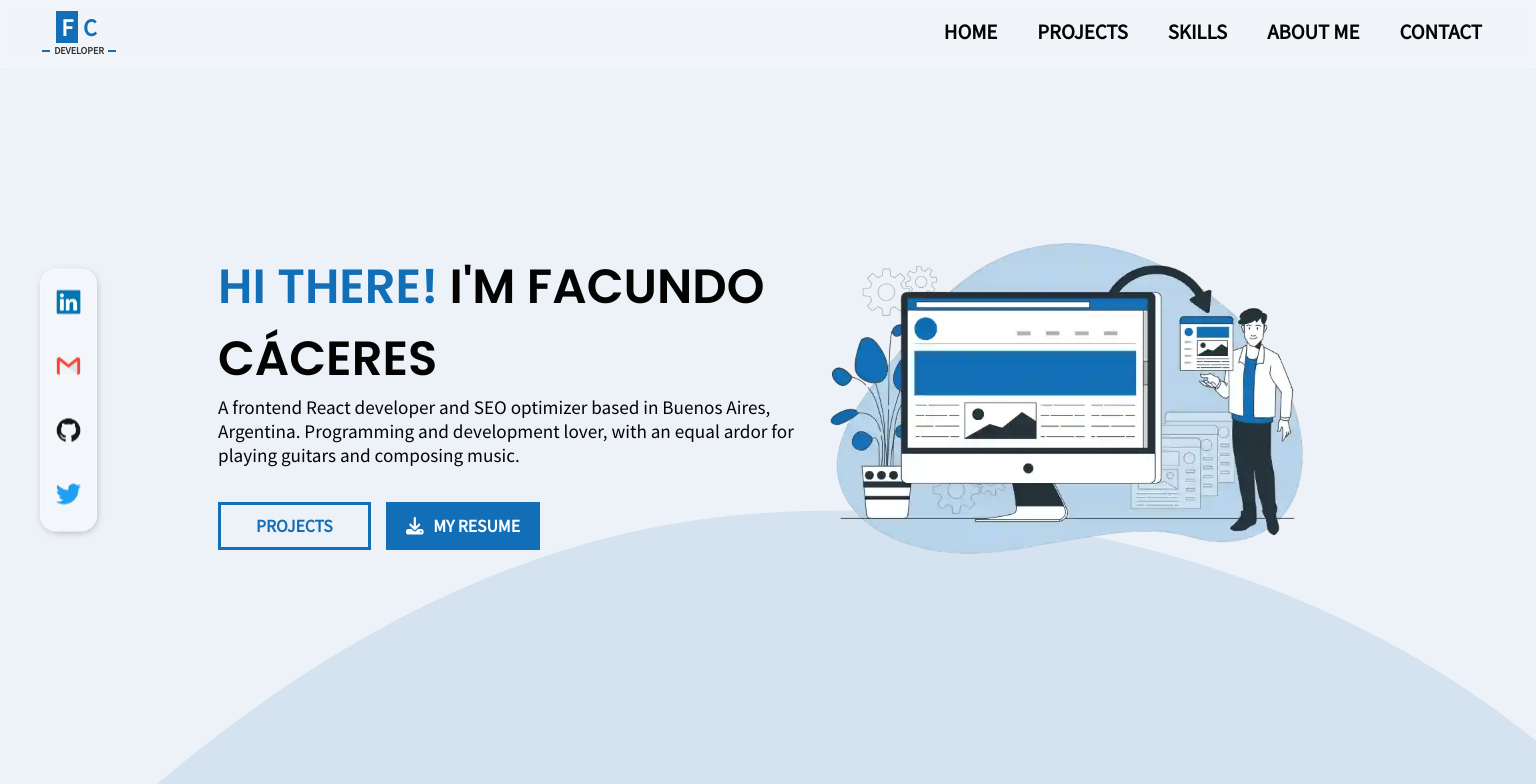
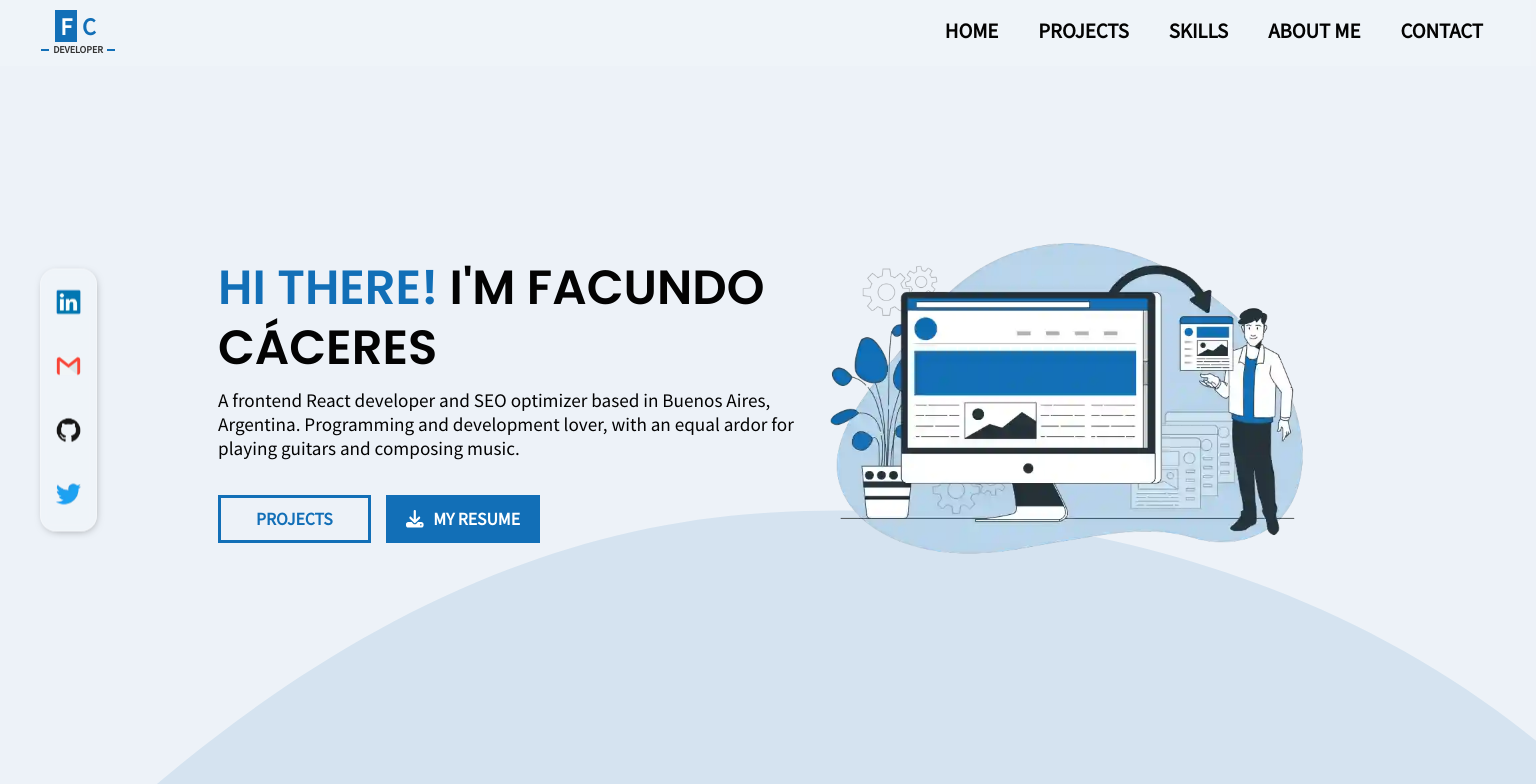
Before and after one commit to facudam/portfolio, a React (Vite) app: page / in a window 1536 px wide. Shown: the top 784 px of the page. Built offline with nearby package versions, Linux system fonts and the light colour scheme.

Commit message:
Preparing Navbar styles for darkMode

```diff
--- a/src/components/Header/Header.css
+++ b/src/components/Header/Header.css
@@ -33,6 +33,7 @@
 .main-header__titles > h1 {
     font-size: 2.4rem;
     font-weight: 900;
+    line-height: 45px;
     text-transform: uppercase;
 }
 
@@ -52,7 +53,7 @@
     max-width: 265px;
     gap: 35px;
     padding: 10px 30px 6px;
-    background: rgba(255, 255, 255, 0.35);
+    background: var(--nav-background);
     border-radius: 16px;
     box-shadow: var(--shadow-container);
     backdrop-filter: blur(5px);
@@ -196,6 +197,10 @@
         text-align: left;
         gap: 0;
     }
+    .main-header__titles > h1 {
+        line-height: 60px;
+        margin-bottom: 10px;
+    }
     .main-header__navigation {
         position: fixed;
         flex-direction: column;
--- a/src/components/Nav/Nav.css
+++ b/src/components/Nav/Nav.css
@@ -1,8 +1,5 @@
 .nav-container {
-    backdrop-filter: blur(4px);
-    -webkit-backdrop-filter: blur(4px);
-    background: hsla(0,0%,100%,.25);
-    border: 1px solid hsla(0,0%,100%,.18);
+    background: var(--nav-background);
     display: flex;
     justify-content: space-between;
     align-items: center;
--- a/src/index.css
+++ b/src/index.css
@@ -28,6 +28,7 @@
     /* --technology-background: rgba(0,0,0, .5); */
     --technology-background: rgba(247,247,247);
     --color-button: #000;
+    --nav-background: rgba(242,245,250, .5);
 }
 
 html {
```
